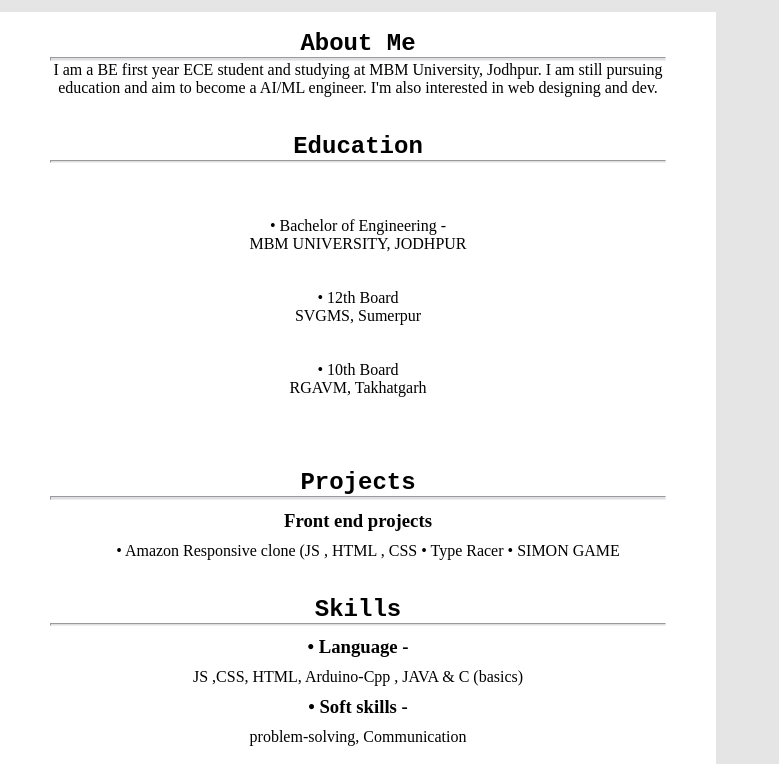
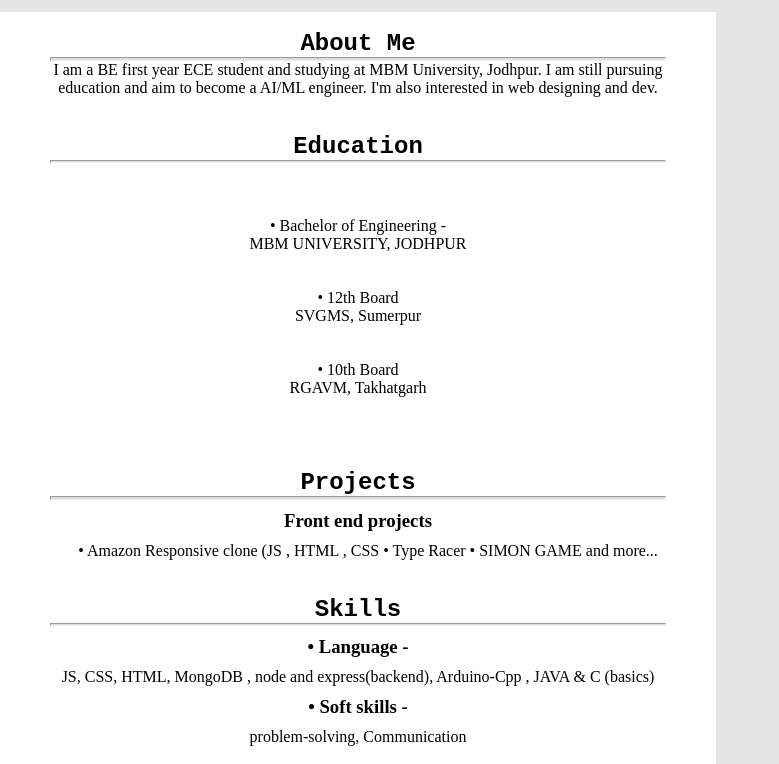
Before and after one commit to vinitngr/myCV, a plain HTML site: page index.html in a window 1280 px wide. Shown: the part 188-952 px from the top of the page, without its empty margins (0-779 px from the left). Drawn offline with Linux system fonts and the light colour scheme; a web font is replaced by a local one.

Commit message:
Update index.html

```diff
--- a/index.html
+++ b/index.html
@@ -44,7 +44,7 @@
             <div class="projects">
                 <p class="proj">&#8226; Amazon Responsive clone (JS , HTML , CSS</p>
                 <p class="proj">&#8226; Type Racer</p>
-                <p class="proj">&#8226; SIMON GAME</p>
+                <p class="proj">&#8226; SIMON GAME and more...</p>
 
             </div>
             <br>
@@ -54,7 +54,7 @@
             <div id="skills">
                 <div>
                     <h3 style="margin: 10px; ">&#8226; Language -</h3>
-                    <p> JS ,CSS, HTML, Arduino-Cpp , JAVA & C (basics)</p>
+                    <p> JS, CSS, HTML, MongoDB , node and express(backend),  Arduino-Cpp , JAVA & C (basics)</p>
                 </div>
                 <div>
                     <h3 style="margin: 10px;">&#8226; Soft skills -</h3>
```
